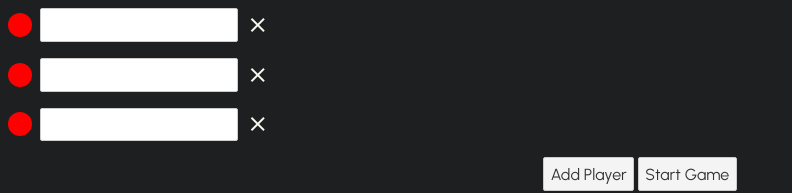
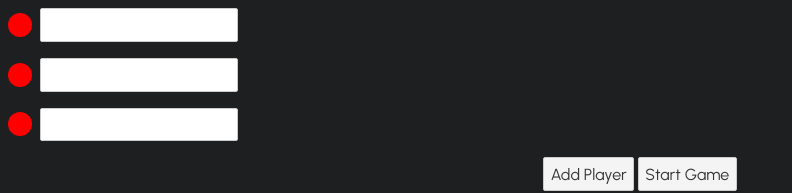
Before and after one commit to mitchdaniels/ti4-dashboard, a Svelte app: page / in a window 1280 px wide. Shown: the top 193 px of the page, without its empty margins (0-792 px from the left). Built offline with nearby package versions, Linux system fonts and the light colour scheme.

Commit message:
update player setup constraints

```diff
--- a/src/Setup.svelte
+++ b/src/Setup.svelte
@@ -29,15 +29,18 @@
 			{/each}
 		</div>
 		<input bind:value={player.faction} on:blur={ e => console.log(e.target.value)}/>
-		<span class="material-icons"
-					on:click={() => {
-					players.splice(i, 1)
-		players = players;}}>close</span>
+		{#if i > 2}
+			<span class="material-icons" on:click={() => {players.splice(i, 1), players = players;}}>close</span>
+		{/if}
 	</div>
 {/each}
-<button on:click={() => { players = [...players, {faction: ''}]}}>
-	Add Player
-</button>
+
+{#if players.length <= 8}
+	<button on:click={() => { players = [...players, {faction: ''}]}}>
+		Add Player
+	</button>
+{/if}
+
 <button on:click={() => phase = "Strategy" }>
 	Start Game
 </button>
```
